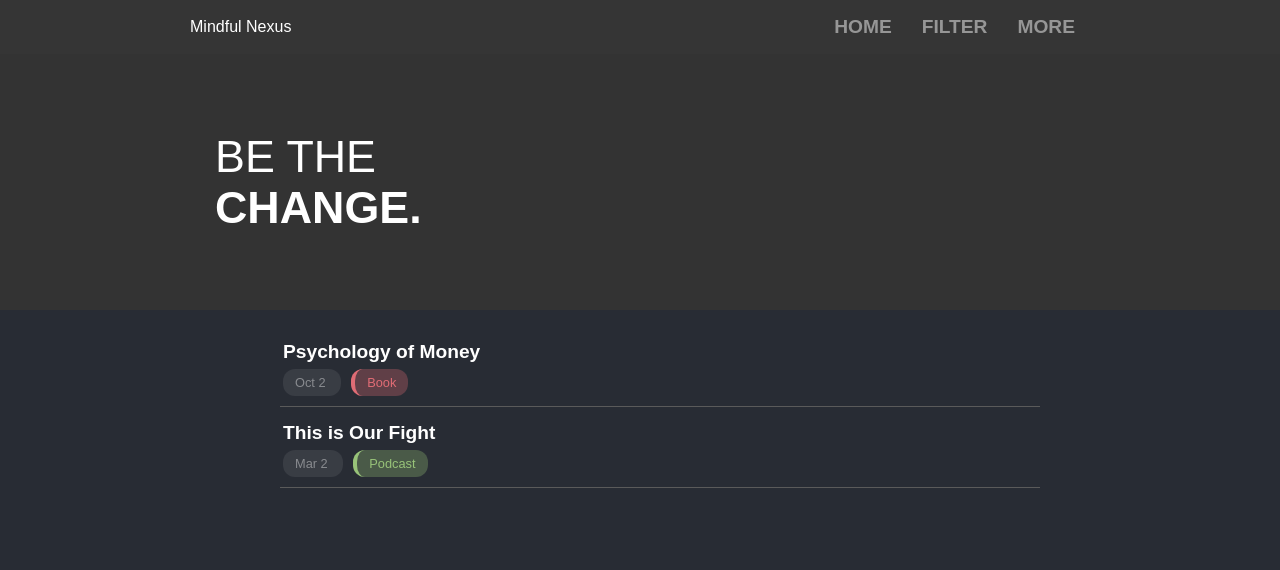
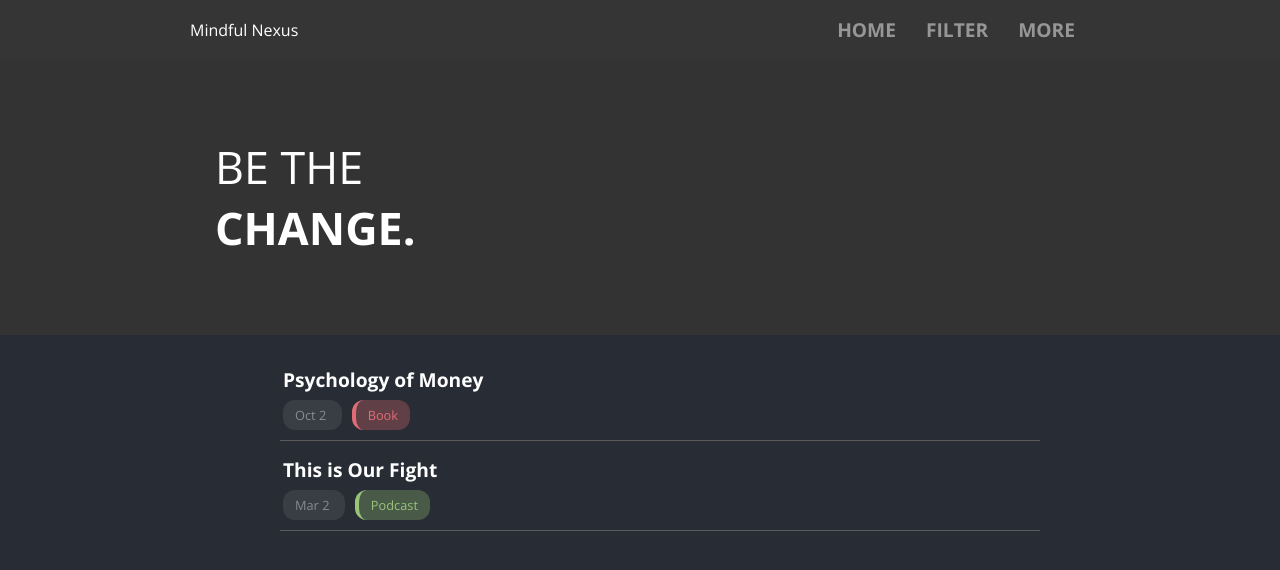
Before and after one commit to Buraiyen/Mindful-Nexus, an Angular app: page / in a window 1280 px wide. Shown: the top 570 px of the page. Built offline with nearby package versions, Linux system fonts and the light colour scheme.

Commit message:
:lipstick: style: open sans font, gray-light color

```diff
--- a/src/_variables.scss
+++ b/src/_variables.scss
@@ -28,3 +28,4 @@
 
 // Gray
 $gray: #acacac;
+$gray-light: rgba(255, 255, 255, 0.7);
--- a/src/styles.scss
+++ b/src/styles.scss
@@ -1,12 +1,11 @@
 @import "./_variables.scss";
+@import url("https://fonts.googleapis.com/css2?family=Open+Sans:wght@300;400;700&display=swap");
 html,
 body {
   padding: 0;
   margin: 0;
   margin: 0;
-  font-family: "Poppins", sans-serif;
-  -webkit-font-smoothing: antialiased;
-  -moz-osx-font-smoothing: grayscale;
+  font-family: "Open Sans", sans-serif;
   background-color: $black;
   color: white;
 }
```
